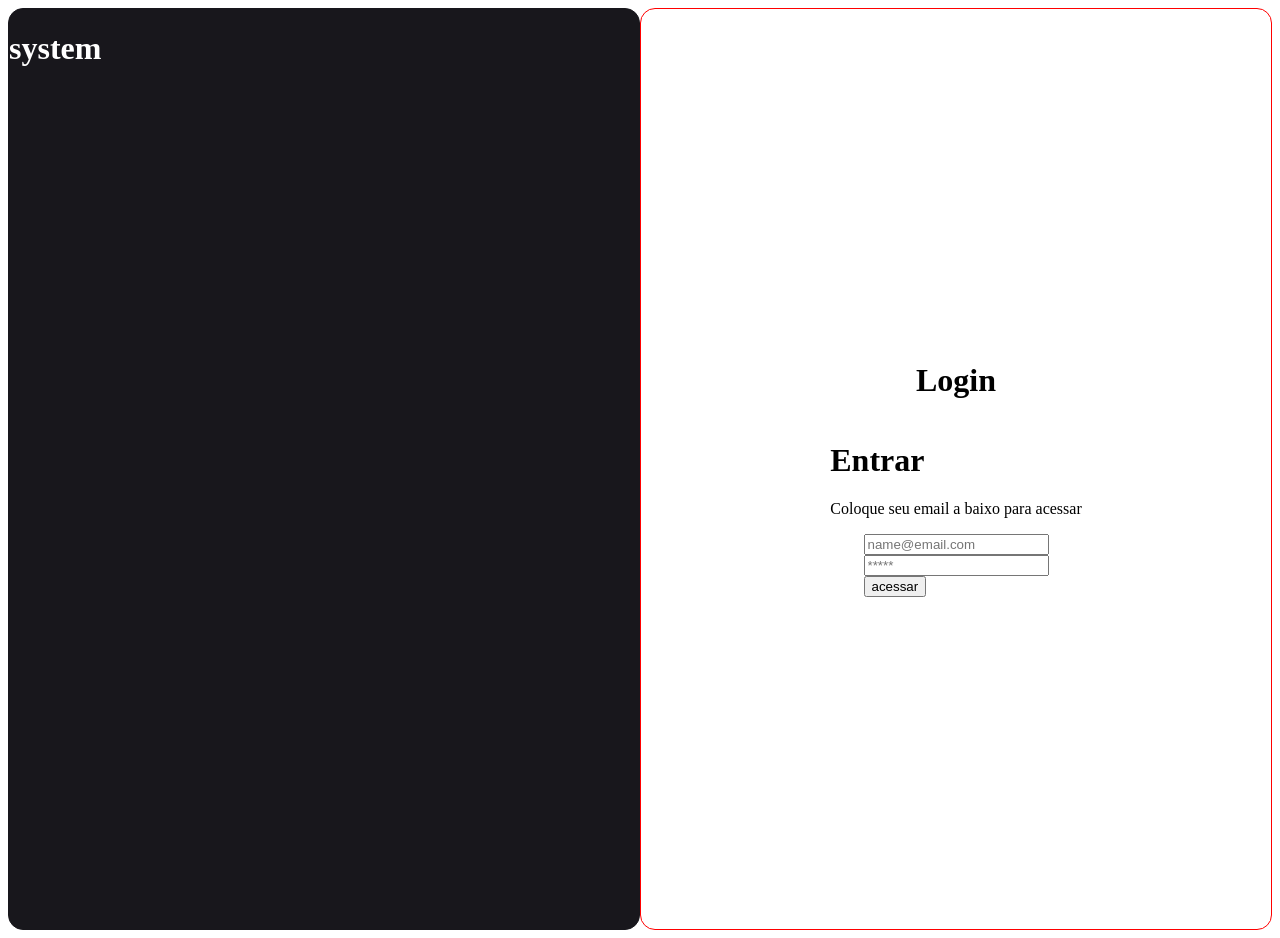
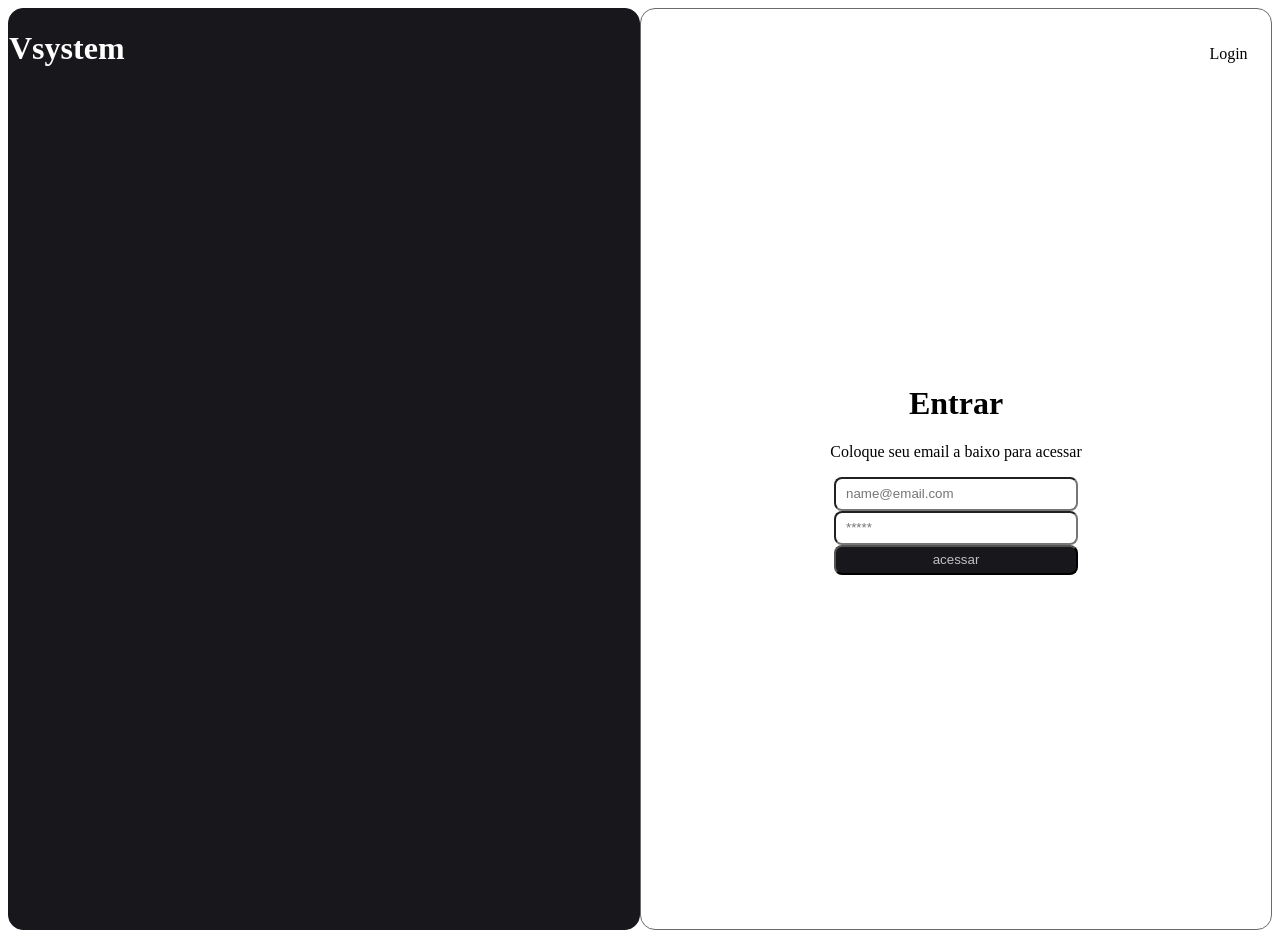
Before and after one commit to renersullivan/volvens, an Angular app: page / in a window 1280 px wide. Built offline with nearby package versions, Linux system fonts and the light colour scheme.

Commit message:
subindo formulario de login

```diff
--- a/src/app/login/login.component.css
+++ b/src/app/login/login.component.css
@@ -17,11 +17,46 @@
     flex-direction: column;
     display: flex;
     border-radius: 15px;
-    border: solid 1px red;
+    border: solid 1px rgb(109, 106, 106);
     height: 920px;
     width: 50%;
 }
 .container-right h1{
     display: flex;
-    justify-content: space-between;
+    justify-content: center;
 }
+.login{
+    display: flex;
+    position: absolute;
+    top: 39px;
+    right: 20px;
+    border-radius: 8px;
+    width: 63px;
+    height: 30px;
+    justify-content: center;
+    align-items: center;
+    cursor: pointer;
+}
+
+.login:hover{
+    border: 1px solid #18171c;
+    border-radius: 8px;
+    transition: 0.3s;
+    background-color: #18171c;
+    color: white;
+
+}
+.form-group input{
+    width: 230px;
+    height: 30px;
+    border-radius: 8px;
+    padding: 0px 0px 0px 10px;
+}
+.btn-submit{
+    border-radius: 8px;
+    width: 244px;
+    background-color: #18171c;
+    height: 30px;
+    color: silver;
+    cursor: pointer ;
+}
--- a/src/app/login/login.component.html
+++ b/src/app/login/login.component.html
@@ -1,6 +1,7 @@
 <div class="container">
-    <div class="container-left"><h1>system</h1></div>
-    <div class="container-right"><h1>Login</h1>
+    <div class="container-left"><h1>Vsystem</h1></div>
+    <div class="container-right">
+        <div class="login">Login</div>
         <div class="text-form">
             <h1>Entrar</h1>
             <p>Coloque seu email a baixo para acessar</p>
@@ -15,7 +16,7 @@
 
                   <input type="password" id="password" name="password"placeholder="*****" >
                 </div>
-                <button type="submit">acessar</button>
+                <button class="btn-submit" type="submit">acessar</button>
             </form>
 
 
```
